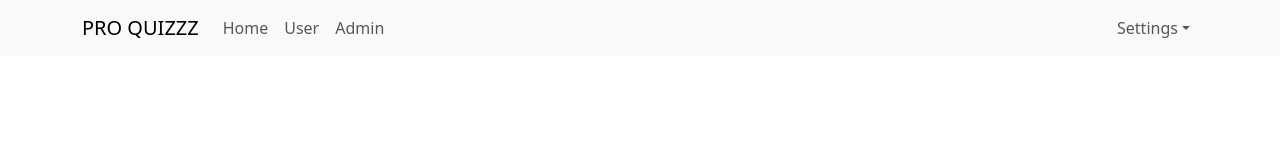
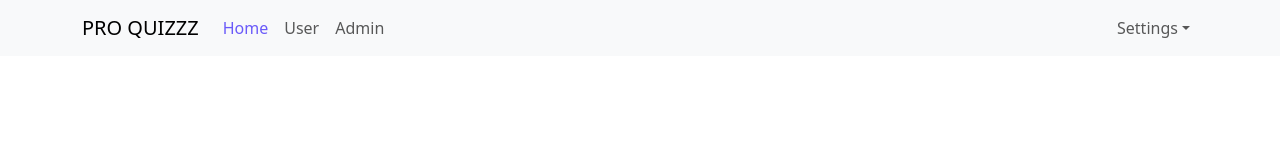
Before and after one commit to nboraxxd/learn-react-redux-with-eric, a React (Create React App) app: page / in a window 1280 px wide. Shown: the top 160 px of the page. Built offline with nearby package versions, Linux system fonts and the light colour scheme.

Commit message:
active link by navlink

```diff
--- a/src/Header/Header.js
+++ b/src/Header/Header.js
@@ -2,7 +2,8 @@
 import Nav from 'react-bootstrap/Nav'
 import Navbar from 'react-bootstrap/Navbar'
 import NavDropdown from 'react-bootstrap/NavDropdown'
-import { Link } from 'react-router-dom'
+import { NavLink } from 'react-router-dom'
+import './Header.scss'
 
 const Header = () => {
   return (
@@ -13,15 +14,15 @@
         <Navbar.Toggle aria-controls="basic-navbar-nav" />
         <Navbar.Collapse id="basic-navbar-nav">
           <Nav className="me-auto">
-            <Link to="/" className="nav-link">
+            <NavLink to="/" className="nav-link">
               Home
-            </Link>
-            <Link to="/users" className="nav-link">
+            </NavLink>
+            <NavLink to="/users" className="nav-link">
               User
-            </Link>
-            <Link to="/admins" className="nav-link">
+            </NavLink>
+            <NavLink to="/admins" className="nav-link">
               Admin
-            </Link>
+            </NavLink>
           </Nav>
           <Nav>
             <NavDropdown title="Settings" id="basic-nav-dropdown">
--- /dev/null
+++ b/src/Header/Header.scss
@@ -0,0 +1,7 @@
+.header-container {
+  .navbar-nav {
+    .nav-link.active {
+      color: #6a5af9;
+    }
+  }
+}
```
